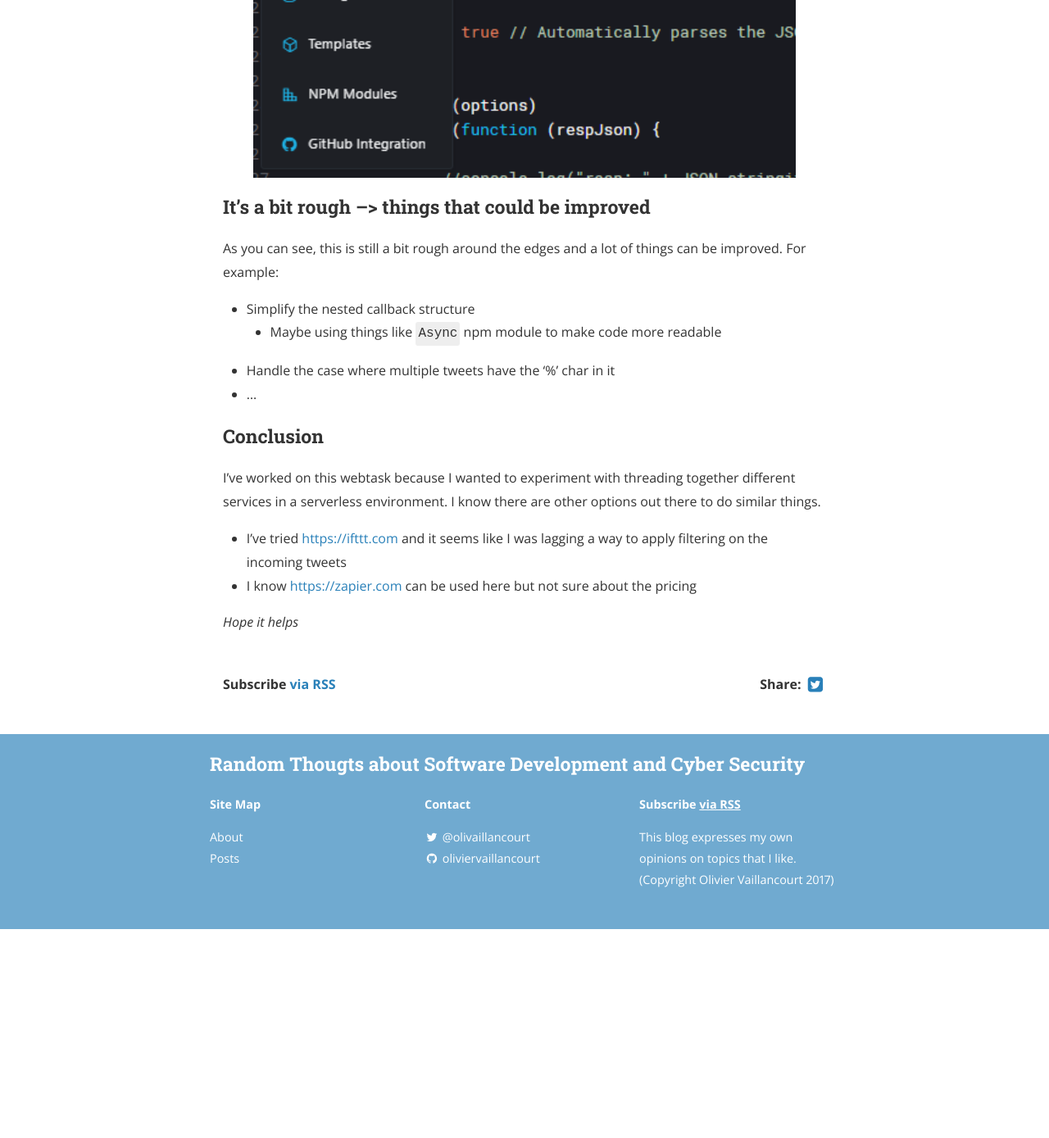
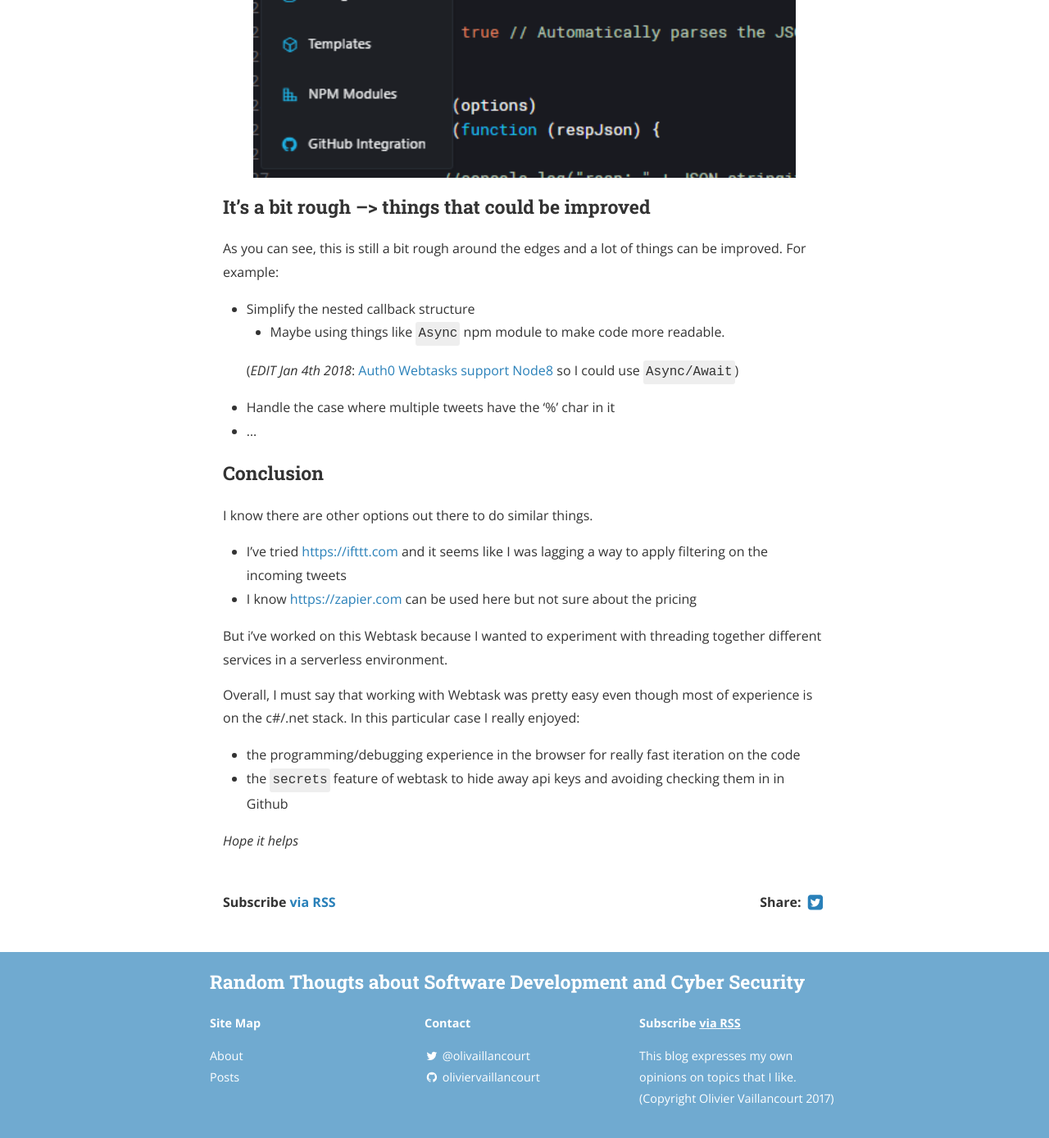
Before and after one commit to oliviervaillancourt/blog, a Jekyll site: the page built from _posts/2017-12-22-Freedome-discount-using-serverless.md, in a window 1280 px wide and 1400 px high, scrolled down 7975 px. Shown: the top 1389 px of the window at 82% size. Built offline with Jekyll 4.4.1, drawn with Linux system fonts in a browser that asks for light colours; nearby versions of some CDN libraries; before the commit the page ends 9109 px from its top, so only the background shows below that; some of the changed text lies outside the part shown.

Commit message:
Added a "return on experience" section (GlennB round 5)

```diff
--- a/_posts/2017-12-22-Freedome-discount-using-serverless.md
+++ b/_posts/2017-12-22-Freedome-discount-using-serverless.md
@@ -174,15 +174,24 @@
 As you can see, this is still a bit rough around the edges and a lot of things can be improved.  For example:
 
 - Simplify the nested callback structure
-  - Maybe using things like `Async` npm module to make code more readable
+  - Maybe using things like `Async` npm module to make code more readable.
+
+  (*EDIT Jan 4th 2018*: [Auth0 Webtasks support Node8](https://tomasz.janczuk.org/2017/09/auth0-webtasks-and-node-8.html) so I could use `Async/Await`)
 - Handle the case where multiple tweets have the '%' char in it
 - ...
 
 ### Conclusion
 
-I've worked on this webtask because I wanted to experiment with threading together different services in a serverless environment. I know there are other options out there to do similar things.
+I know there are other options out there to do similar things.
 
 * I've tried <https://ifttt.com> and it seems like I was lagging a way to apply filtering on the incoming tweets
 * I know <https://zapier.com> can be used here but not sure about the pricing
 
+
+But i've worked on this Webtask because I wanted to experiment with threading together different services in a serverless environment.
+
+Overall, I must say that working with Webtask was pretty easy even though most of experience is on the c#/.net stack.  In this particular case I really enjoyed:
+- the programming/debugging experience in the browser for really fast iteration on the code
+- the `secrets` feature of webtask to hide away api keys and avoiding checking them in in Github
+
 *Hope it helps*
```
Also changed, not shown: other parts of _posts/2017-12-22-Freedome-discount-using-serverless.md (+1 -1 lines).
